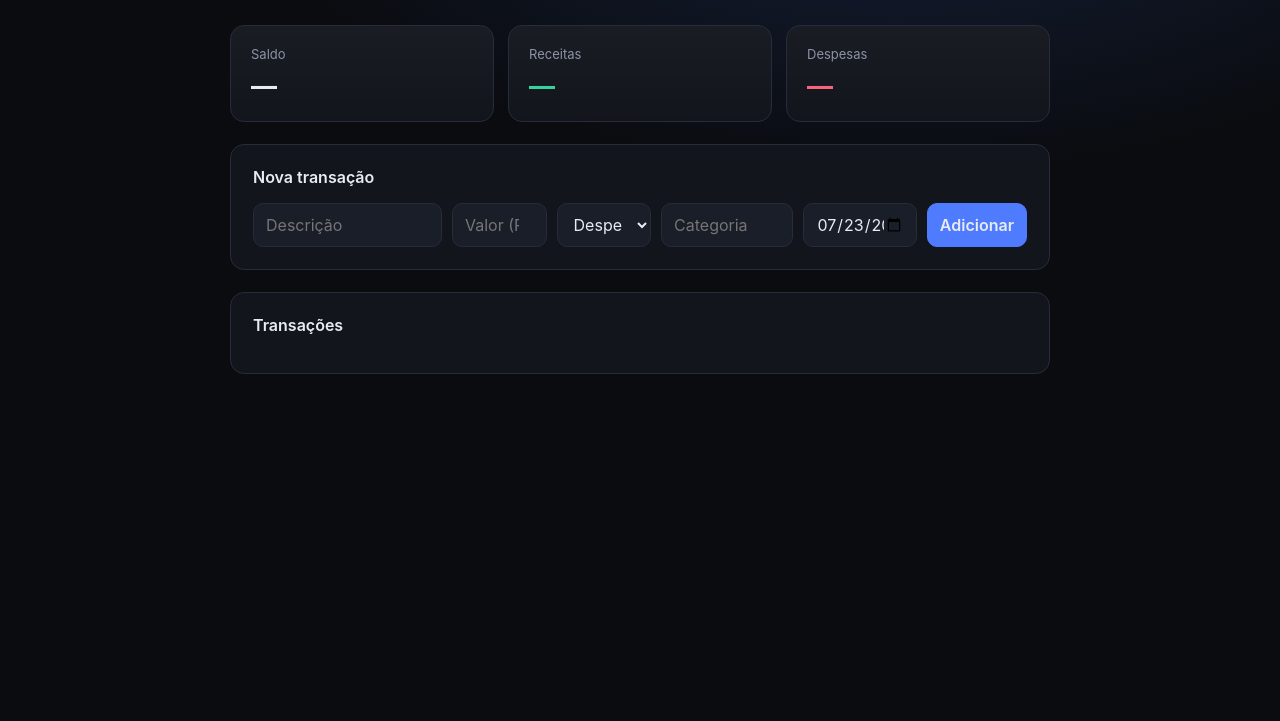
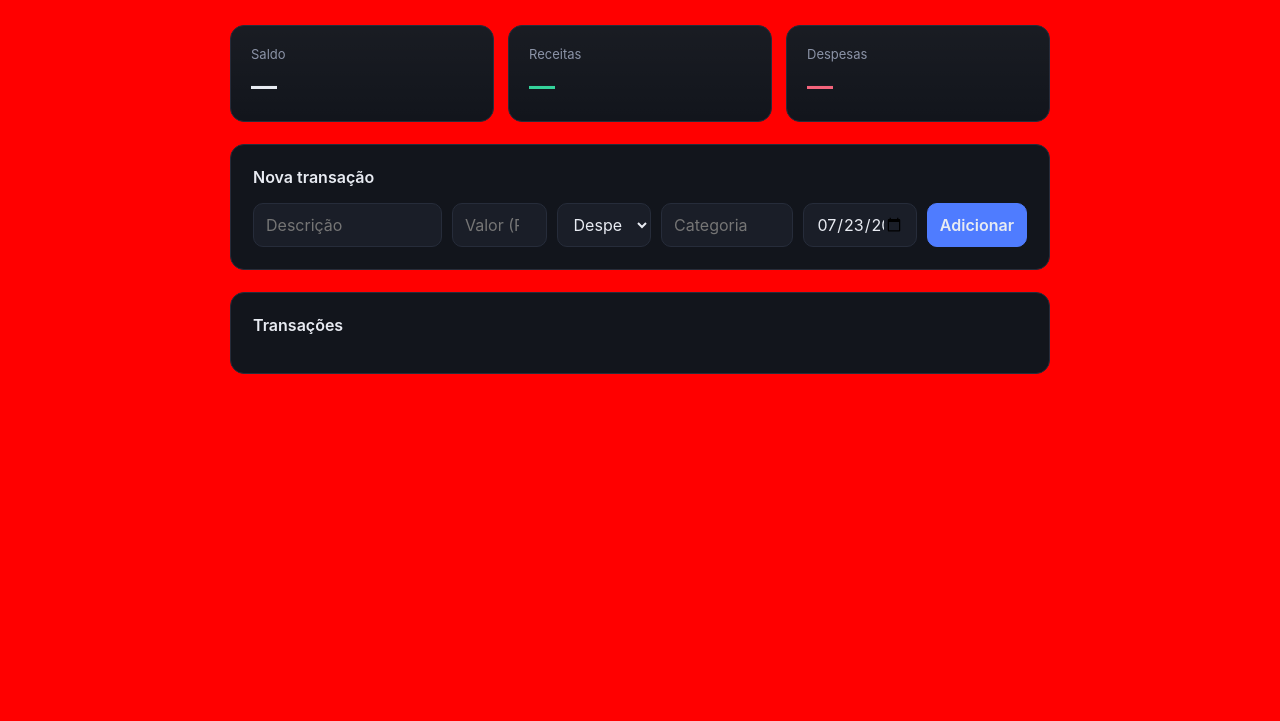
Before and after one commit to andre2654/fintex-wallet, a website: page public/index.html in a window 1280 px wide. Shown: the part 79-800 px from the top of the page. Drawn offline with Linux system fonts and the light colour scheme; no server answers.

Commit message:
coder(wi_ed312e1706c6d7318ea63229f41a2ff62a89873674cfadac41ce99ce65cfeb5c): <@U0BJR6U90UF> change the bg of the our app to red
## Restrições do pla

```diff
--- a/public/style.css
+++ b/public/style.css
@@ -19,7 +19,7 @@
 
 body {
   font-family: -apple-system, BlinkMacSystemFont, 'Segoe UI', Roboto, sans-serif;
-  background: radial-gradient(1200px 600px at 70% -10%, #16203a 0%, var(--bg) 55%);
+  background: red;
   color: var(--text);
   min-height: 100vh;
 }
```
